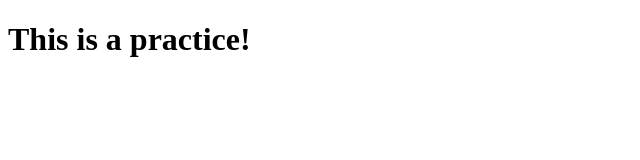
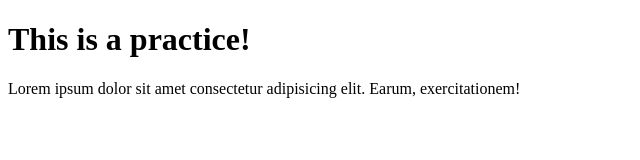
Before and after one commit to mhajoyavila/Practice, a plain HTML site: page index.html in a window 1280 px wide. Shown: the whole page, without its empty margins (0-640 px from the left). Drawn offline with Linux system fonts and the light colour scheme.

Commit message:
Fourth commit

```diff
--- a/index.html
+++ b/index.html
@@ -7,5 +7,6 @@
 </head>
 <body>
     <h1>This is a practice!</h1>
+    <p>Lorem ipsum dolor sit amet consectetur adipisicing elit. Earum, exercitationem!</p>
 </body>
 </html>
```
